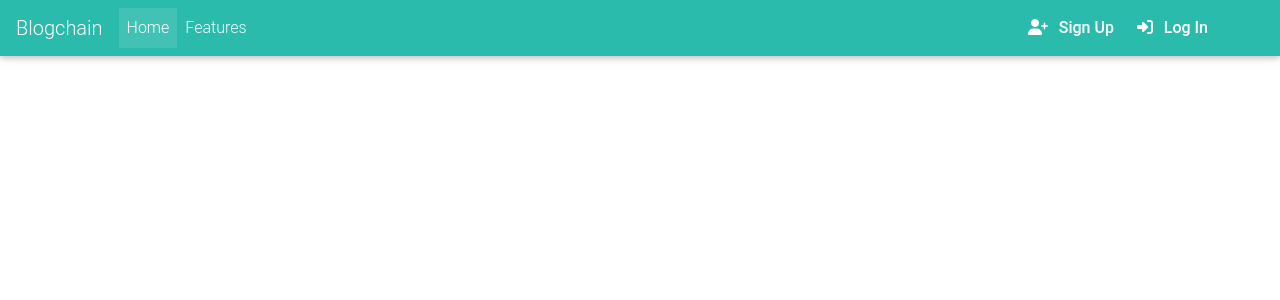
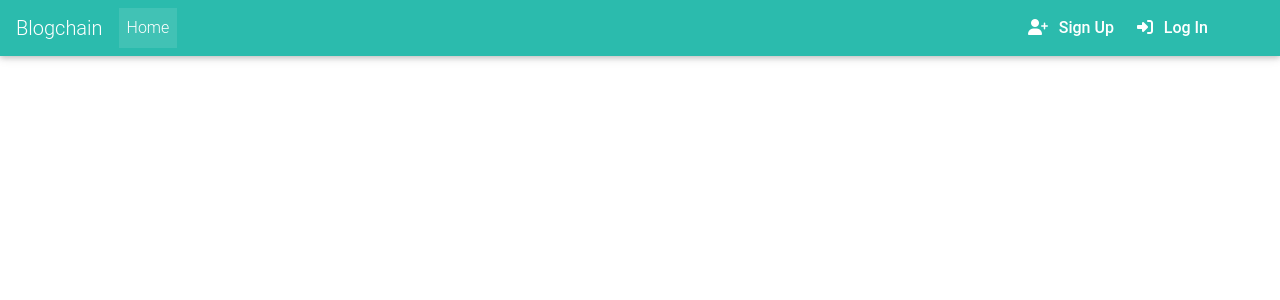
Before and after one commit to moharick/blogchain, a Flask app: template app/templates/base.html in a window 1280 px wide. Shown: the top 300 px of the page. Run offline with Flask 2, Linux system fonts and the light colour scheme; the template is opened without the code that fills it, so the values that code supplies are empty; some libraries are stand-ins or nearby versions; some web fonts are replaced.

Commit message:
Make changes to link items

```diff
--- a/app/templates/navbar.html
+++ b/app/templates/navbar.html
@@ -11,9 +11,6 @@
           <a class="nav-link" href="">Home
             <span class="sr-only">(current)</span>
           </a>
-        </li>
-        <li class="nav-item">
-          <a class="nav-link" href="#">Features</a>
         </li>
       </ul> <ul class="navbar-nav ml-auto">
           {% if current_user.is_authenticated %}
```
